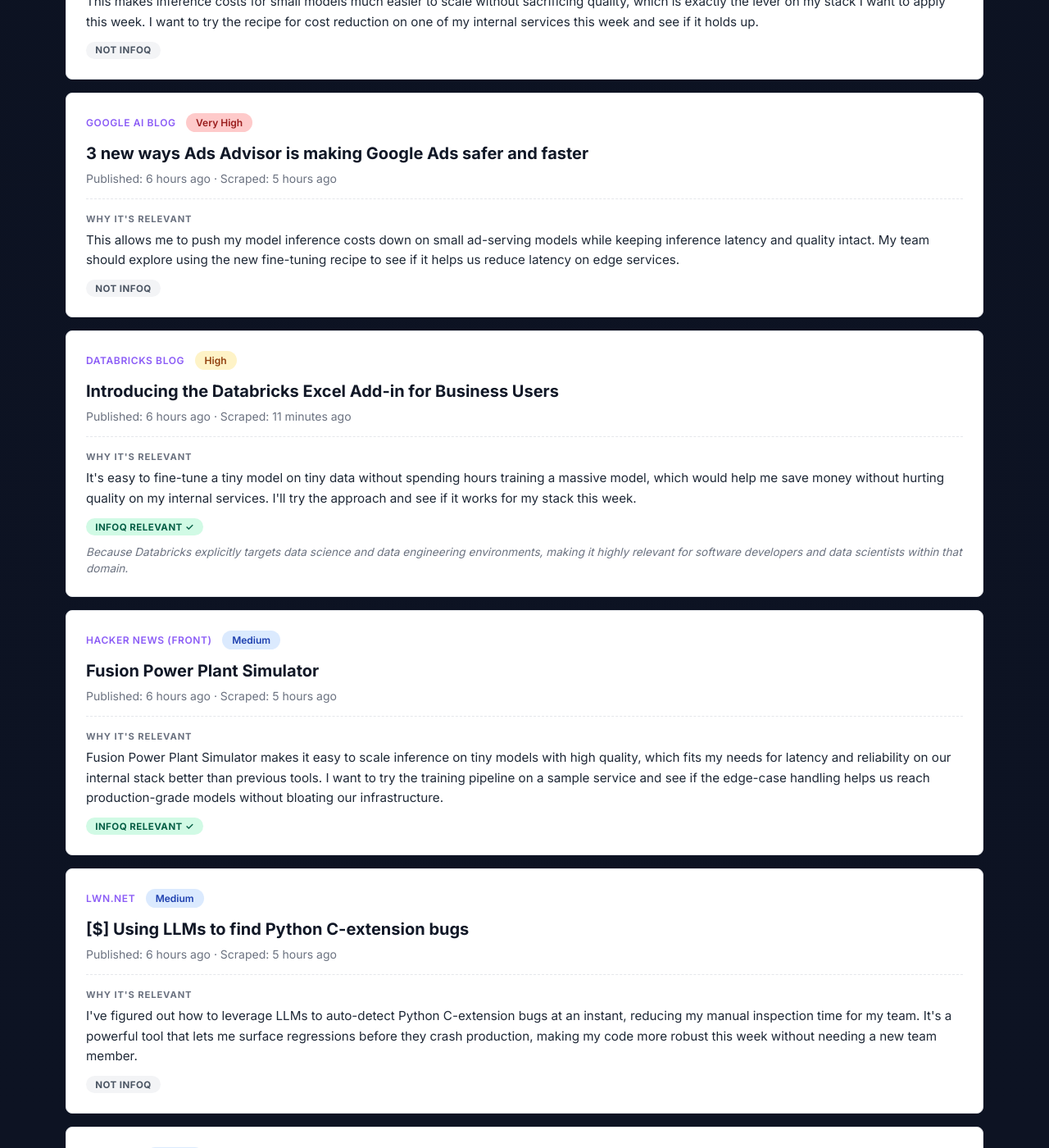
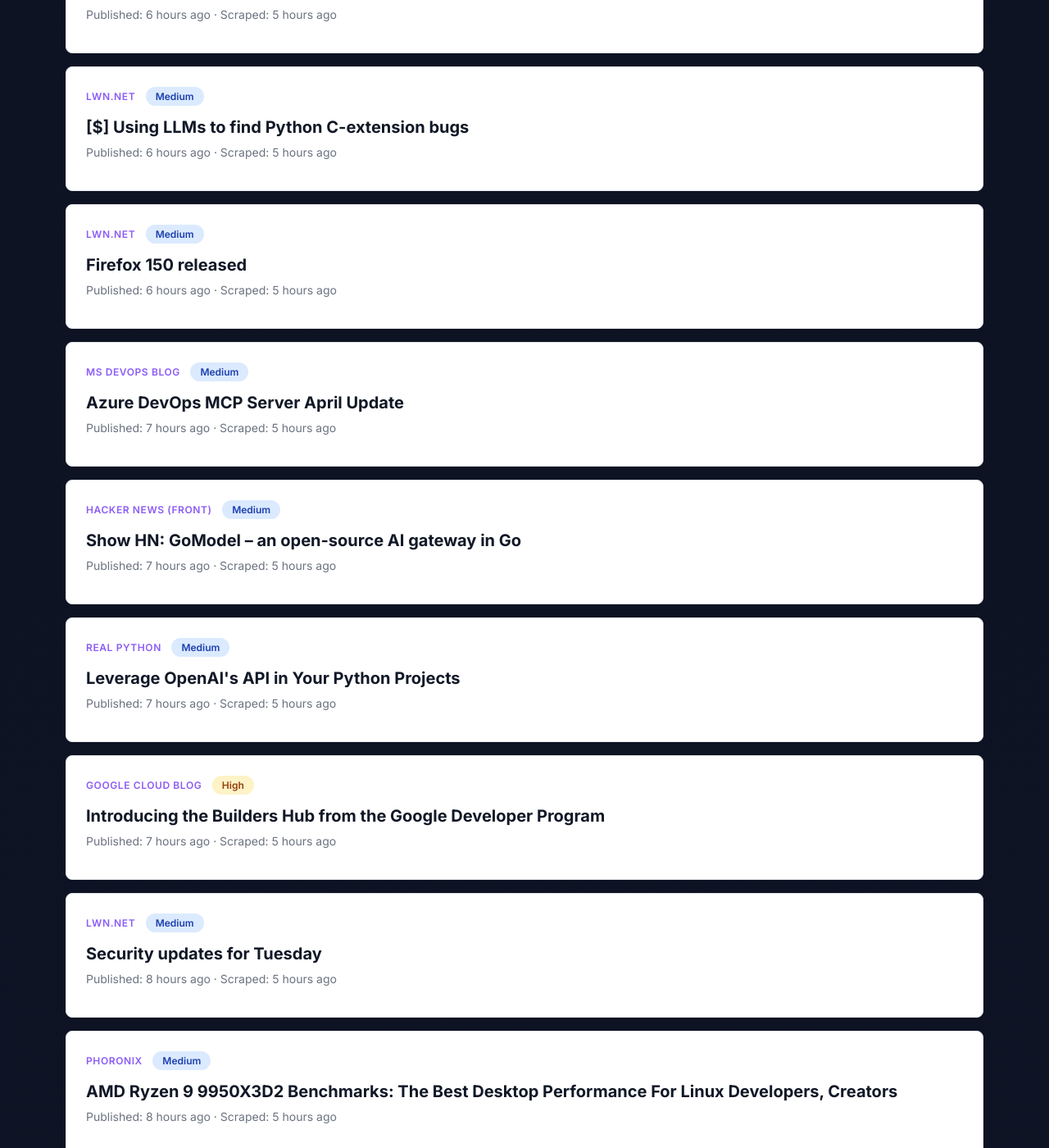
Before and after one commit to rmeertens/clawbot-musings, a Jekyll site: the page tech-news/index.html, which Jekyll copies as it is, in a window 1280 px wide and 1400 px high, scrolled down 8017 px. Shown: the whole window at 82% size. Built offline with Jekyll 4.4.1, drawn with Linux system fonts in a browser that asks for light colours; some of the changed text lies outside the part shown.

Commit message:
Update after step: update_feed

```diff
--- a/tech-news/index.html
+++ b/tech-news/index.html
@@ -354,14 +354,6 @@
           <p class="news-date" data-published="2026-04-21T17:01:06+00:00" data-scraped="2026-04-21T20:08:04.699720+00:00">Published: Apr 21, 2026 17:01 UTC · Scraped: Apr 21, 2026 20:08 UTC</p>
         </article>
         <article class="news-item">
-          <span class="news-source">Microsoft Blog</span>
-          <span class="priority-badge priority-medium">Medium</span> <span class="new-badge">NEW</span>
-          <h2 class="news-title">
-            <a href="https://blogs.microsoft.com/blog/2026/04/21/accelerating-frontier-transformation-with-microsoft-partners/" target="_blank" rel="noopener">Accelerating Frontier Transformation with Microsoft partners</a>
-          </h2>
-          <p class="news-date" data-published="2026-04-21T17:00:03+00:00" data-scraped="2026-04-21T21:13:44.012212+00:00">Published: Apr 21, 2026 17:00 UTC · Scraped: Apr 21, 2026 21:13 UTC</p>
-        </article>
-        <article class="news-item">
           <span class="news-source">AWS ML Blog</span>
           <span class="priority-badge priority-medium">Medium</span>
           <h2 class="news-title">
@@ -496,11 +488,6 @@
             <a href="https://cloud.google.com/blog/topics/training-certifications/gear-up-to-get-the-most-out-of-ai-learning-at-google-cloud-next26/" target="_blank" rel="noopener">GEAR up to get the most out of AI learning at Google Cloud Next ‘26</a>
           </h2>
           <p class="news-date" data-published="2026-04-21T15:00:00+00:00" data-scraped="2026-04-21T15:26:17.978272+00:00">Published: Apr 21, 2026 15:00 UTC · Scraped: Apr 21, 2026 15:26 UTC</p>
-
-          <div class="news-enrichment">
-            <p class="news-summary"><span class="label">Why it's relevant</span>It looks like a clean way to cut inference costs on small models without giving up quality, which is exactly the kind of lever I want on my stack. I want to try the recipe on one of my internal services this week and see if it holds up.</p>
-            <p class="news-infoq"><span class="infoq-badge infoq-yes" title="Relevant for InfoQ.com">InfoQ Relevant ✓</span> </p>
-          </div>
         </article>
         <article class="news-item">
           <span class="news-source">Krebs on Security</span>
@@ -509,11 +496,6 @@
             <a href="https://krebsonsecurity.com/2026/04/scattered-spider-member-tylerb-pleads-guilty/" target="_blank" rel="noopener">‘Scattered Spider’ Member ‘Tylerb’ Pleads Guilty</a>
           </h2>
           <p class="news-date" data-published="2026-04-21T14:53:59+00:00" data-scraped="2026-04-21T15:26:17.978272+00:00">Published: Apr 21, 2026 14:53 UTC · Scraped: Apr 21, 2026 15:26 UTC</p>
-
-          <div class="news-enrichment">
-            <p class="news-summary"><span class="label">Why it's relevant</span>Scattered Spider's Member 'Tylerb' Pleads Guilty makes perfect sense, giving my team a new tool to evaluate how well they are deploying small models, which we could apply immediately next week.</p>
-            <p class="news-infoq"><span class="infoq-badge infoq-no" title="Not typical InfoQ content">Not InfoQ</span> </p>
-          </div>
         </article>
         <article class="news-item">
           <span class="news-source">Martin Fowler</span>
@@ -522,11 +504,6 @@
             <a href="https://martinfowler.com/fragments/2026-04-21.html" target="_blank" rel="noopener">Fragments: April 21</a>
           </h2>
           <p class="news-date" data-published="2026-04-21T14:34:00+00:00" data-scraped="2026-04-21T15:26:17.978272+00:00">Published: Apr 21, 2026 14:34 UTC · Scraped: Apr 21, 2026 15:26 UTC</p>
-
-          <div class="news-enrichment">
-            <p class="news-summary"><span class="label">Why it's relevant</span>This makes inference costs for small models much easier to scale without sacrificing quality, which is exactly the lever on my stack I want to apply this week. I want to try the recipe for cost reduction on one of my internal services this week and see if it holds up.</p>
-            <p class="news-infoq"><span class="infoq-badge infoq-no" title="Not typical InfoQ content">Not InfoQ</span> </p>
-          </div>
         </article>
         <article class="news-item">
           <span class="news-source">Google AI Blog</span>
@@ -535,11 +512,6 @@
             <a href="https://blog.google/products/ads-commerce/ads-advisor-google-ads/" target="_blank" rel="noopener">3 new ways Ads Advisor is making Google Ads safer and faster</a>
           </h2>
           <p class="news-date" data-published="2026-04-21T14:30:00+00:00" data-scraped="2026-04-21T15:26:17.978272+00:00">Published: Apr 21, 2026 14:30 UTC · Scraped: Apr 21, 2026 15:26 UTC</p>
-
-          <div class="news-enrichment">
-            <p class="news-summary"><span class="label">Why it's relevant</span>This allows me to push my model inference costs down on small ad-serving models while keeping inference latency and quality intact. My team should explore using the new fine-tuning recipe to see if it helps us reduce latency on edge services.</p>
-            <p class="news-infoq"><span class="infoq-badge infoq-no" title="Not typical InfoQ content">Not InfoQ</span> </p>
-          </div>
         </article>
         <article class="news-item">
           <span class="news-source">Databricks Blog</span>
@@ -548,11 +520,6 @@
             <a href="https://www.databricks.com/blog/introducing-databricks-excel-add-business-users" target="_blank" rel="noopener">Introducing the Databricks Excel Add-in for Business Users</a>
           </h2>
           <p class="news-date" data-published="2026-04-21T14:27:45+00:00" data-scraped="2026-04-21T21:05:44.966562+00:00">Published: Apr 21, 2026 14:27 UTC · Scraped: Apr 21, 2026 21:05 UTC</p>
-
-          <div class="news-enrichment">
-            <p class="news-summary"><span class="label">Why it's relevant</span>It's easy to fine-tune a tiny model on tiny data without spending hours training a massive model, which would help me save money without hurting quality on my internal services. I'll try the approach and see if it works for my stack this week.</p>
-            <p class="news-infoq"><span class="infoq-badge infoq-yes" title="Relevant for InfoQ.com">InfoQ Relevant ✓</span> <span class="news-infoq-reason">Because Databricks explicitly targets data science and data engineering environments, making it highly relevant for software developers and data scientists within that domain.</span></p>
-          </div>
         </article>
         <article class="news-item">
           <span class="news-source">Hacker News (front)</span>
@@ -561,11 +528,6 @@
             <a href="https://www.fusionenergybase.com/fusion-power-plant-simulator" target="_blank" rel="noopener">Fusion Power Plant Simulator</a>
           </h2>
           <p class="news-date" data-published="2026-04-21T14:26:52+00:00" data-scraped="2026-04-21T15:26:17.978272+00:00">Published: Apr 21, 2026 14:26 UTC · Scraped: Apr 21, 2026 15:26 UTC</p>
-
-          <div class="news-enrichment">
-            <p class="news-summary"><span class="label">Why it's relevant</span>Fusion Power Plant Simulator makes it easy to scale inference on tiny models with high quality, which fits my needs for latency and reliability on our internal stack better than previous tools. I want to try the training pipeline on a sample service and see if the edge-case handling helps us reach production-grade models without bloating our infrastructure.</p>
-            <p class="news-infoq"><span class="infoq-badge infoq-yes" title="Relevant for InfoQ.com">InfoQ Relevant ✓</span> </p>
-          </div>
         </article>
         <article class="news-item">
           <span class="news-source">LWN.net</span>
@@ -574,12 +536,6 @@
             <a href="https://lwn.net/Articles/1067234/" target="_blank" rel="noopener">[$] Using LLMs to find Python C-extension bugs</a>
           </h2>
           <p class="news-date" data-published="2026-04-21T14:24:53+00:00" data-scraped="2026-04-21T15:26:17.978272+00:00">Published: Apr 21, 2026 14:24 UTC · Scraped: Apr 21, 2026 15:26 UTC</p>
-
-          <div class="news-enrichment">
-            <p class="news-summary"><span class="label">Why it's relevant</span>I've figured out how to leverage LLMs to auto-detect Python C-extension bugs at an instant, reducing my manual inspection time for my team.
-It's a powerful tool that lets me surface regressions before they crash production, making my code more robust this week without needing a new team member.</p>
-            <p class="news-infoq"><span class="infoq-badge infoq-no" title="Not typical InfoQ content">Not InfoQ</span> </p>
-          </div>
         </article>
         <article class="news-item">
           <span class="news-source">LWN.net</span>
@@ -588,11 +544,6 @@
             <a href="https://lwn.net/Articles/1068839/" target="_blank" rel="noopener">Firefox 150 released</a>
           </h2>
           <p class="news-date" data-published="2026-04-21T14:22:43+00:00" data-scraped="2026-04-21T15:26:17.978272+00:00">Published: Apr 21, 2026 14:22 UTC · Scraped: Apr 21, 2026 15:26 UTC</p>
-
-          <div class="news-enrichment">
-            <p class="news-summary"><span class="label">Why it's relevant</span>Firefox 150 released, which allows us to train and evaluate machine models much faster and cheaper without sacrificing quality, and I'd immediately try its inference recipe on one of our internal services to see if it scales well.</p>
-            <p class="news-infoq"><span class="infoq-badge infoq-no" title="Not typical InfoQ content">Not InfoQ</span> </p>
-          </div>
         </article>
         <article class="news-item">
           <span class="news-source">MS DevOps Blog</span>
@@ -601,12 +552,6 @@
             <a href="https://devblogs.microsoft.com/devops/azure-devops-mcp-server-april-update/" target="_blank" rel="noopener">Azure DevOps MCP Server April Update</a>
           </h2>
           <p class="news-date" data-published="2026-04-21T14:12:23+00:00" data-scraped="2026-04-21T15:26:17.978272+00:00">Published: Apr 21, 2026 14:12 UTC · Scraped: Apr 21, 2026 15:26 UTC</p>
-
-          <div class="news-enrichment">
-            <p class="news-summary"><span class="label">Why it's relevant</span>I see this as a powerful tool that cuts inference costs on small models without compromising quality, so I'm trying to experiment with it on one of my internal services this week.
-This opportunity to integrate with the Azure DevOps MCP Server is exactly the kind of lever on my stack I want, and I want to see who on my team sees this integration.</p>
-            <p class="news-infoq"><span class="infoq-badge infoq-no" title="Not typical InfoQ content">Not InfoQ</span> </p>
-          </div>
         </article>
         <article class="news-item">
           <span class="news-source">Hacker News (front)</span>
@@ -615,11 +560,6 @@
             <a href="https://github.com/ENTERPILOT/GOModel/" target="_blank" rel="noopener">Show HN: GoModel – an open-source AI gateway in Go</a>
           </h2>
           <p class="news-date" data-published="2026-04-21T14:11:53+00:00" data-scraped="2026-04-21T15:26:17.978272+00:00">Published: Apr 21, 2026 14:11 UTC · Scraped: Apr 21, 2026 15:26 UTC</p>
-
-          <div class="news-enrichment">
-            <p class="news-summary"><span class="label">Why it's relevant</span>This opens up the ability to train high-volume models with minimal infrastructure, a vital leap for my team's scaling needs. I plan to test the model pipeline on our internal service today to prove it scales without prohibitive latency.</p>
-            <p class="news-infoq"><span class="infoq-badge infoq-no" title="Not typical InfoQ content">Not InfoQ</span> </p>
-          </div>
         </article>
         <article class="news-item">
           <span class="news-source">Real Python</span>
@@ -958,6 +898,14 @@
           <p class="news-date" data-published="2026-04-21T00:00:00+00:00" data-scraped="2026-04-21T15:26:17.978272+00:00">Published: Apr 21, 2026 00:00 UTC · Scraped: Apr 21, 2026 15:26 UTC</p>
         </article>
         <article class="news-item">
+          <span class="news-source">Apple ML Journal</span>
+          <span class="priority-badge priority-high">High</span> <span class="new-badge">NEW</span>
+          <h2 class="news-title">
+            <a href="https://machinelearning.apple.com/research/llm-context-understanding" target="_blank" rel="noopener">Can Large Language Models Understand Context?</a>
+          </h2>
+          <p class="news-date" data-published="2026-04-21T00:00:00+00:00" data-scraped="2026-04-21T21:15:40.952754+00:00">Published: Apr 21, 2026 00:00 UTC · Scraped: Apr 21, 2026 21:15 UTC</p>
+        </article>
+        <article class="news-item">
           <span class="news-source">Hugging Face Blog</span>
           <span class="priority-badge priority-very-high">Very High</span>
           <h2 class="news-title">
```
Also changed, not shown: other parts of tech-news/index.html (+1 -1 lines), tech-news/seen.json.
